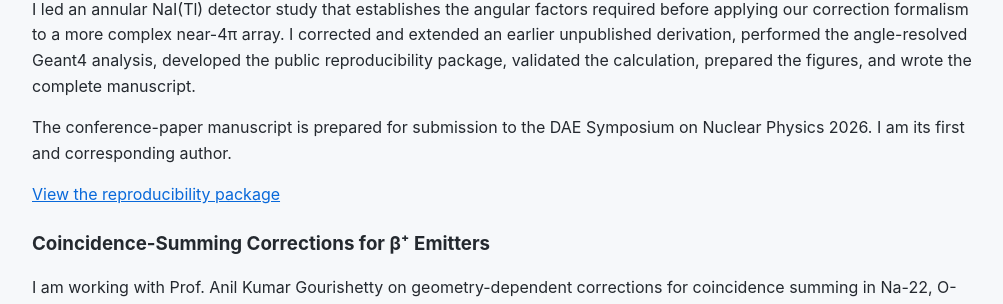
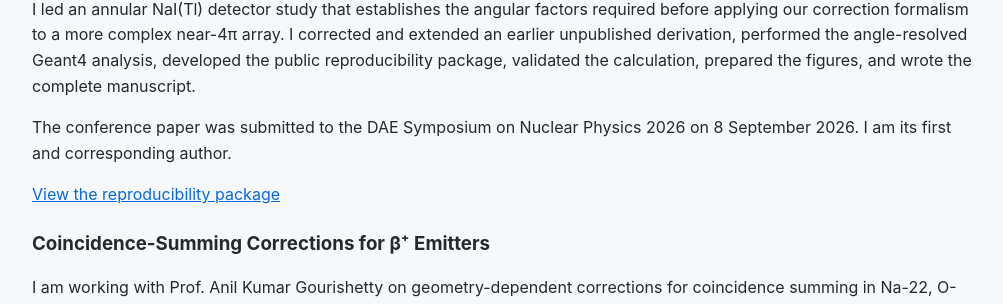
Before and after one commit to ayushpriyadarshi-18/ayushpriyadarshi-18.github.io, a Jekyll site: the page built from index.md, in a window 1280 px wide and 900 px high, scrolled down 436 px. Shown: the part 143-447 px from the top of the window, without its empty margins (138-1141 px from the left). Built offline with Jekyll 4.4.1, drawn with Linux system fonts in a browser that asks for light colours; some of the changed text lies outside the part shown.

Commit message:
Mark annular conference paper as submitted

```diff
--- a/index.md
+++ b/index.md
@@ -17,7 +17,7 @@ My current research develops angle-resolved annihilation-photon correlation fact
 
 I led an annular NaI(Tl) detector study that establishes the angular factors required before applying our correction formalism to a more complex near-4π array. I corrected and extended an earlier unpublished derivation, performed the angle-resolved Geant4 analysis, developed the public reproducibility package, validated the calculation, prepared the figures, and wrote the complete manuscript.
 
-The conference-paper manuscript is prepared for submission to the DAE Symposium on Nuclear Physics 2026. I am its first and corresponding author.
+The conference paper was submitted to the DAE Symposium on Nuclear Physics 2026 on 8 September 2026. I am its first and corresponding author.
 
 [View the reproducibility package](https://github.com/ayushpriyadarshi-18/angular-factors-calculator)
 
@@ -81,7 +81,7 @@ Designed and maintain a Raspberry Pi-based home server for self-hosted services,
 
 **A. Priyadarshi**, R. Chauhan, A. Srivastava, and G. Anil Kumar,<br>
 “Angle-resolved annihilation-photon correlation factors for an annular NaI(Tl) detector,”<br>
-conference-paper manuscript prepared for submission to the DAE Symposium on Nuclear Physics, 2026.<br>
+submitted to the DAE Symposium on Nuclear Physics, 2026. Submission date: 8 September 2026.<br>
 Role: First and corresponding author.
 
 **A. Priyadarshi**, G. A. Kumar, K. Madhan, and V. Ranga,
```
Also changed, not shown: cv.md (+2 -2 lines), projects.md (+1 -1 lines), publications.md (+2 -2 lines), research.md (+2 -2 lines), 2 other files.
